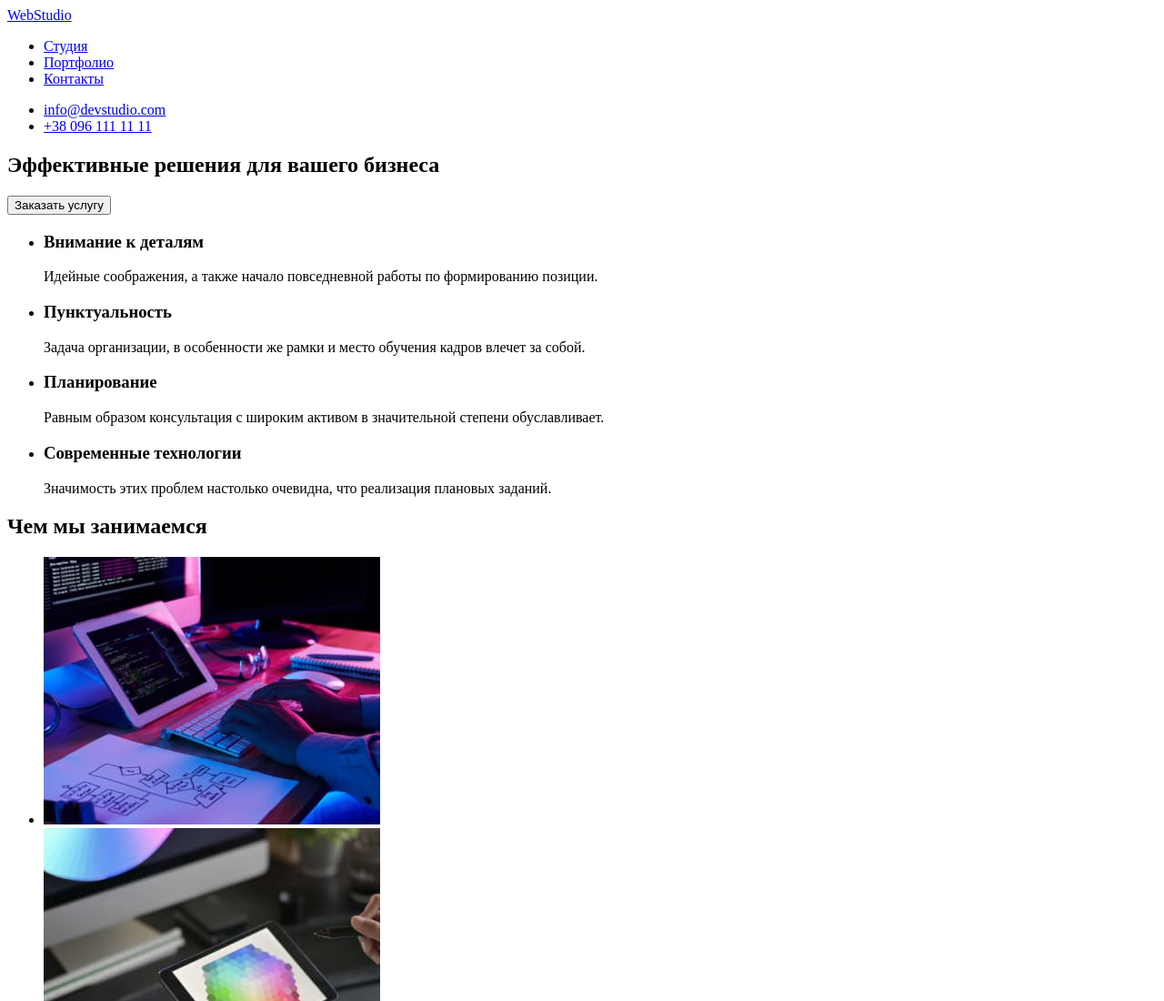
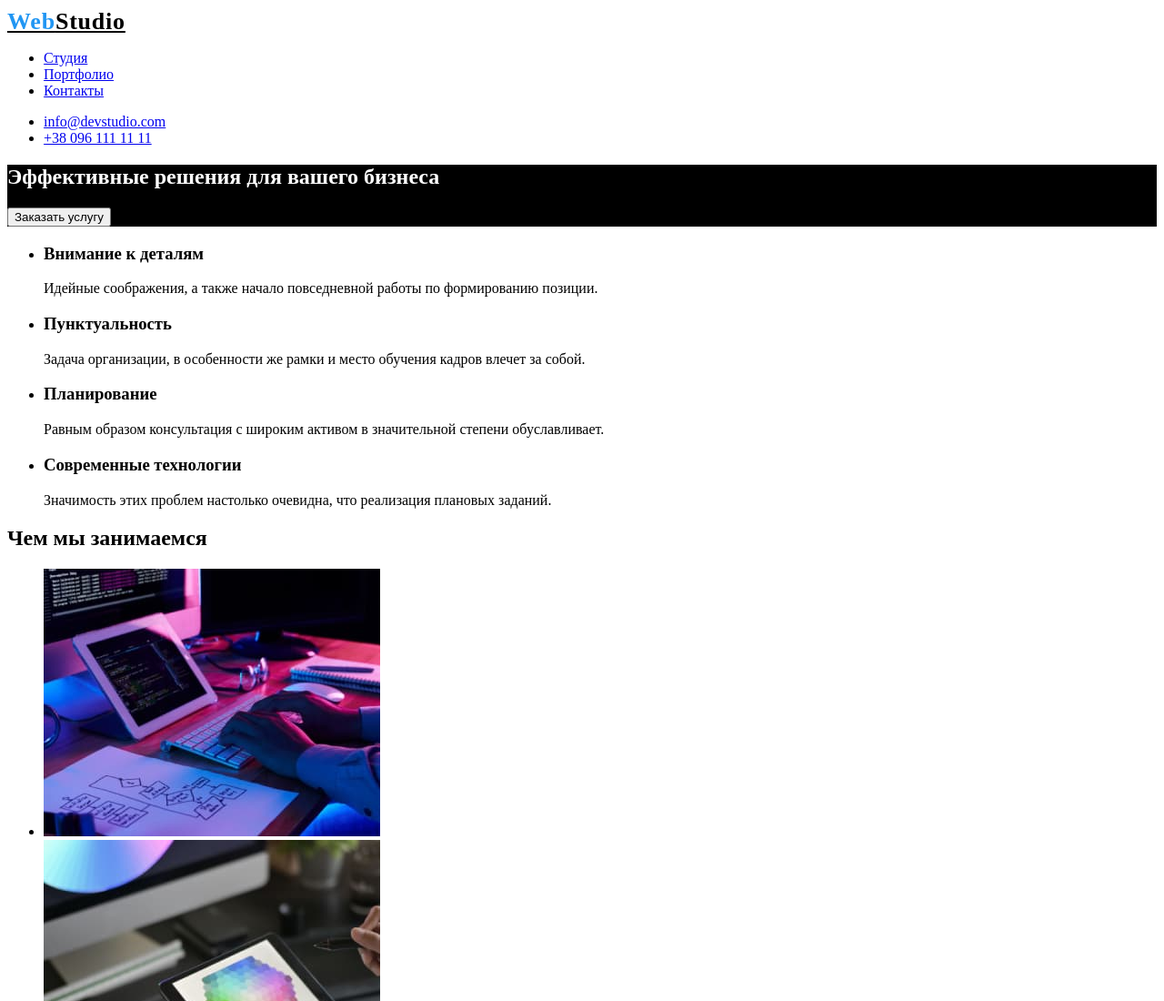
Before and after one commit to forysiak-vova/goit-markup-hw-02, a plain HTML site: page index.html in a window 1280 px wide. Shown: the top 1100 px of the page at 91% size. Drawn offline with Linux system fonts and the light colour scheme.

Commit message:
додав папки css i style.css

```diff
--- a/css/style.css
+++ b/css/style.css
@@ -0,0 +1,29 @@
+.hero {
+  background-color: black;
+}
+.title {
+  color: white;
+}
+.logo-span {
+  font-family: Raleway;
+  font-style: normal;
+  font-weight: bold;
+  font-size: 26px;
+  line-height: 31px;
+
+  letter-spacing: 0.03em;
+
+  color: #2196f3;
+}
+.logo {
+  font-family: Raleway;
+  font-style: normal;
+  font-weight: bold;
+  font-size: 26px;
+  line-height: 31px;
+  /* identical to box height */
+
+  letter-spacing: 0.03em;
+
+  color: #000000;
+}
--- a/index.html
+++ b/index.html
@@ -14,7 +14,7 @@
 
 
      <nav>
-      <a href="/">WebStudio</a>
+      <a href="/" class="logo"><span class="logo-span">Web</span>Studio</a>
       <ul>
          <li><a href="./index.html">Студия</a></li>
          <li><a href="./portfolio.html">Портфолио</a></li>
@@ -32,8 +32,8 @@
 
 <main>
 
-   <section>
-      <h1>Эффективные решения для вашего бизнеса</h1>
+   <section class="hero">
+      <h1 class="title">Эффективные решения для вашего бизнеса</h1>
       <button type="button">Заказать услугу</button>
    </section>
    <section>
```
